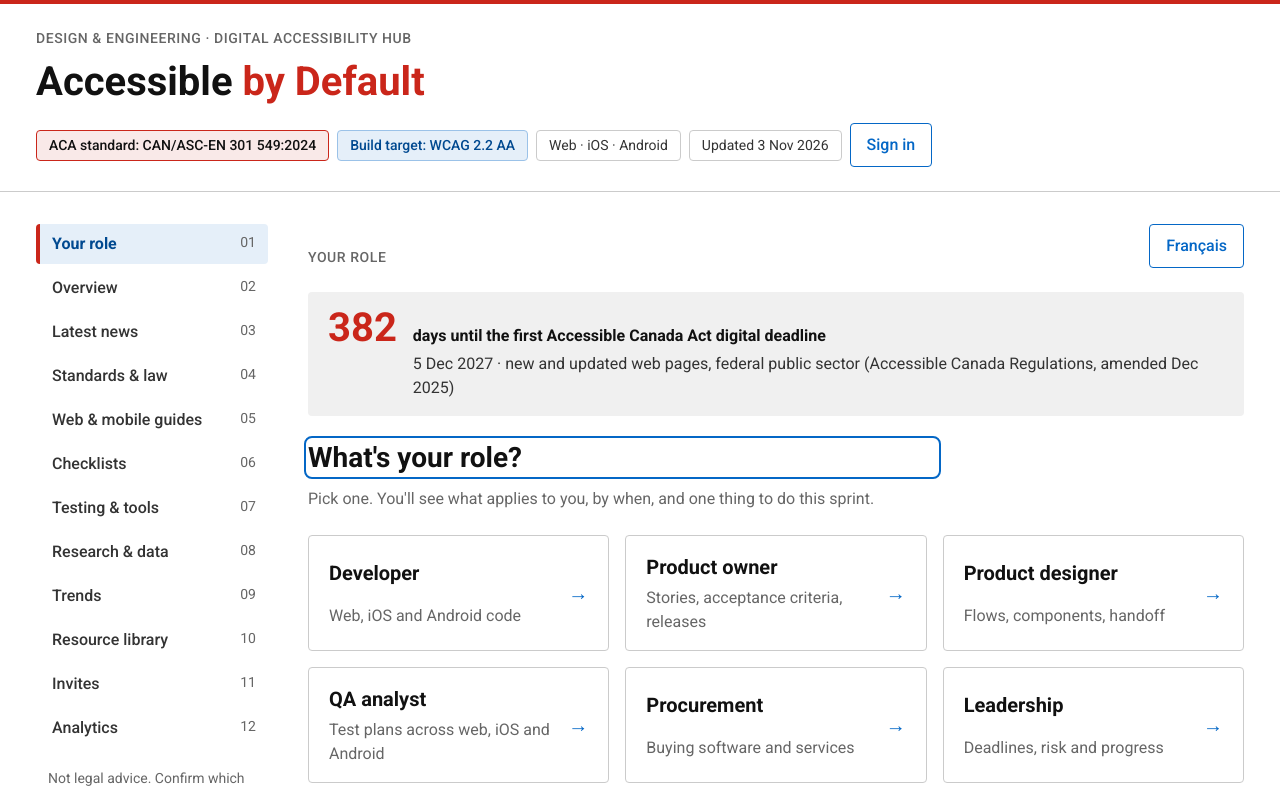
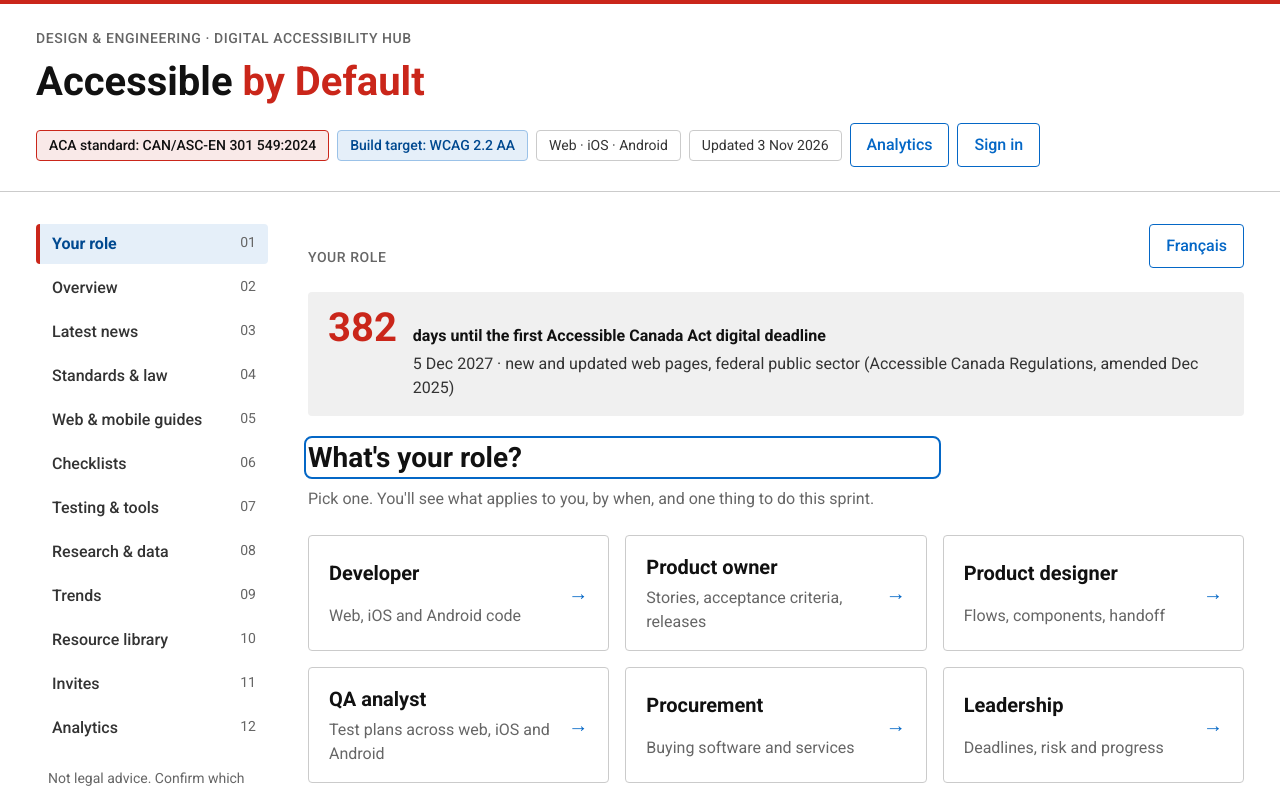
Before and after one commit to vanshikasarin92-spec/my-vibe-coding-project-website, a React (Vite) app: page / in a window 1280 px wide. Shown: the top 791 px of the page. Built offline with nearby package versions, Linux system fonts and the light colour scheme.

Commit message:
Header: Analytics link next to Your account, on every page
Co-Authored-By: Claude Opus 5.5 <noreply@anthropic.com>
Claude-Session: https://claude.ai/code/session_01QroW6c7rYqg7SrBsWc9U2H

```diff
--- a/src/shared/components/Layout.jsx
+++ b/src/shared/components/Layout.jsx
@@ -38,6 +38,15 @@ export default function Layout({ view, children }) {
             {auth.status !== 'unavailable' && (
               <a
                 className="acc-link"
+                href="#analytics"
+                aria-current={view === 'analytics' ? 'page' : undefined}
+              >
+                {SITE.analytics}
+              </a>
+            )}
+            {auth.status !== 'unavailable' && (
+              <a
+                className="acc-link"
                 href="#account"
                 aria-current={view === 'account' ? 'page' : undefined}
               >
--- a/src/shared/data/site.js
+++ b/src/shared/data/site.js
@@ -4,6 +4,7 @@ export const SITE = {
   name: 'Accessible by Default',
   eyebrow: 'Design & Engineering · Digital accessibility hub',
   updated: 'Updated 3 Nov 2026',
+  analytics: 'Analytics', // header link to #analytics
   account: { signIn: 'Sign in', signedIn: 'Your account' },
   chips: [
     { text: 'ACA standard: CAN/ASC-EN 301 549:2024', kind: 'req' },
```
Also changed, not shown: 1 other file (tests, documents, lock files or other folders).
